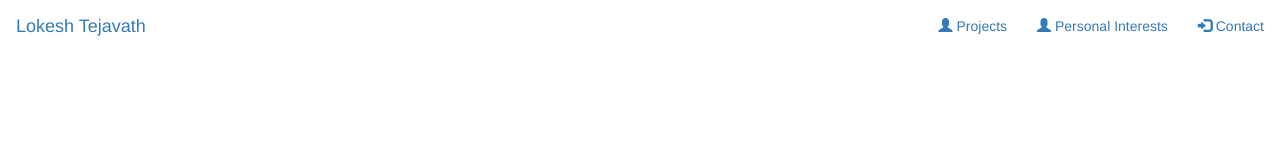
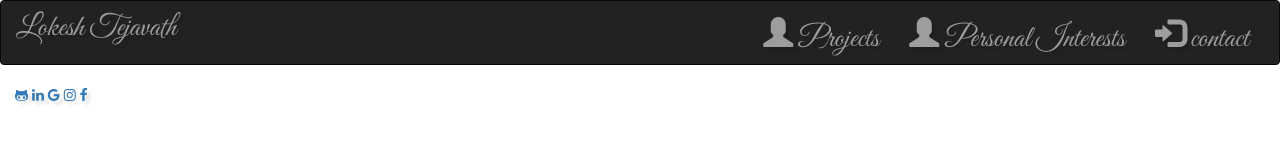
Before and after one commit to lokeshtejavath/fantastic-fiesta, a plain HTML site: page index.html in a window 1280 px wide. Drawn offline with nearby package versions, Linux system fonts and the light colour scheme.

Commit message:
day 1 commmit

```diff
--- a/index.html
+++ b/index.html
@@ -4,22 +4,59 @@
         <meta charset="utf-8">
 
         <title>Lokesh Tejavath</title>
-        <link rel="stylesheet" href="styles/style.css">
-        <link href="https://maxcdn.bootstrapcdn.com/font-awesome/4.7.0/css/font-awesome.min.css" rel="stylesheet">
         <link rel="stylesheet" href="https://maxcdn.bootstrapcdn.com/bootstrap/3.4.1/css/bootstrap.min.css">
         <script src="https://maxcdn.bootstrapcdn.com/bootstrap/3.4.1/js/bootstrap.min.js"></script>
+        <link rel="preconnect" href="https://fonts.gstatic.com">
+        <link href="https://fonts.googleapis.com/css2?family=Great+Vibes&display=swap" rel="stylesheet">
+        <link href="https://maxcdn.bootstrapcdn.com/font-awesome/4.7.0/css/font-awesome.min.css" rel="stylesheet" crossorigin="anonymous">
+        <link rel="stylesheet" href="styles/style.css">
+
+
     </head>
     <body>
-        <nav class="navbar ">
+        <nav class="navbar navbar-inverse">
             <div class="container-fluid">
               <div class="navbar-header">
+                <button type="button" class="navbar-toggle" data-toggle="collapse" data-target="#myNavbar">
+                  <span class="icon-bar"></span>
+                  <span class="icon-bar"></span>
+                  <span class="icon-bar"></span>
+                </button>
                 <a class="navbar-brand" href="#">Lokesh Tejavath</a>
               </div>
-              <ul class="nav navbar-nav navbar-right">
-                <li><a href="#"><span class="glyphicon glyphicon-user"></span> Projects</a></li>
-                <li><a href="#"><span class="glyphicon glyphicon-user"></span> Personal Interests</a></li>
-                <li><a href="#"><span class="glyphicon glyphicon-log-in"></span> Contact</a></li>
-              </ul>
+              <div class="collapse navbar-collapse" id="myNavbar">
+                <ul class="nav navbar-nav navbar-right">
+                    <li><a href="#Projects"><span class="glyphicon glyphicon-user"></span> Projects</a></li>
+                    <li><a href="#Intersests"><span class="glyphicon glyphicon-user"></span> Personal Interests</a></li>
+                    <li><a href="#contact"><span class="glyphicon glyphicon-log-in"></span> contact</a></li>
+                </ul>
+              </div>
             </div>
+          </nav>
+          <div class="container-fluid" id="self"><span></span></div>
+          <div class="container-fluid" id="self"><span></span></div>
+          <div class="container-fluid" id="Projects"><span></span></div>
+          <div class="container-fluid" id="Interests"><span></span></div>
+          <div class="container-fluid" id="contact"><span><div class="social-media-div">
+              <a href="https://github.com/lokeshtejavath" class="icon-button" target="_blank" rel="noreferrer">
+                <span name="Github" class="sc-bdfBwQ ddFOKb">
+                    <i class="fa fa-github-alt"></i>
+                </span
+                ></a>
+                <a href="https://www.linkedin.com/in/lokesh-tejavath-09373b142/" class="icon-button" target="_blank" rel="noreferrer">
+                    <span name="LinkedIn" class="sc-bdfBwQ eKXmNd">
+                        <i class="fa fa-linkedin"></i>
+                    </span>
+                </a>
+                <a href="mailto:lokitejavath@gmail.com" class="icon-button" target="_blank" rel="noreferrer">
+                        <span name="Gmail" class="sc-bdfBwQ bMCjQm"><i class="fa fa-google"></i>
+                        </span>
+                </a>
+                <a href="https://www.instagram.com/lokesh.exe/" class="icon-button" target="_blank" rel="noreferrer">
+                    <span name="Instagram" class="sc-bdfBwQ hMYvQM"><i class="fa fa-instagram"></i>
+                <a href="https://www.facebook.com/lokeshexe" class="icon-button" target="_blank" rel="noreferrer">
+                    <span name="Facebook" class="sc-bdfBwQ lgQdPb"><i class="fa fa-facebook-f"></i></span></a>
+
+                </span></a></div></span></div>
     </body>
 </html>
--- a/styles/style.css
+++ b/styles/style.css
@@ -1,3 +1,9 @@
-html {
+html,
+nav,
+a.navbar-brand {
   scroll-behavior: smooth;
+  font-family: "Great Vibes", cursive;
+  font: 40 30px/0.8 "Great Vibes", Helvetica, sans-serif;
+  color: #fff;
+  text-shadow: 4px 4px 3px rgba(0, 0, 0, 0.1);
 }
```
